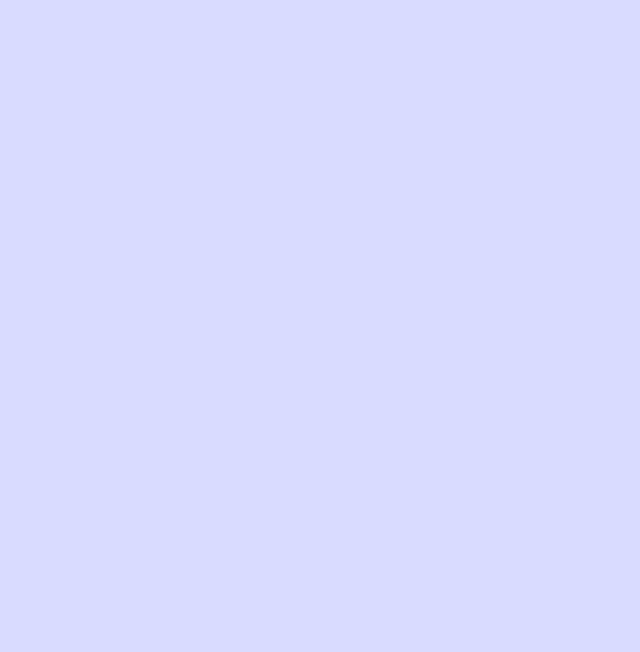
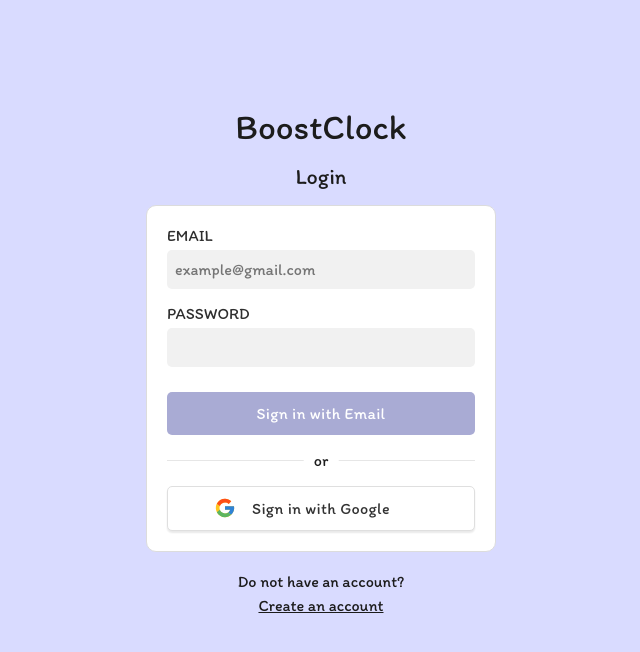
Before and after one commit to flionx/boost-clock, a React (Vite) app: page /login in a window 1280 px wide. Before the commit this address had no page. Shown: the top 652 px of the page, without its empty margins (319-959 px from the left). Built offline with nearby package versions, Linux system fonts and the light colour scheme; a web font is replaced by a local one.

Commit message:
formAuth css, SignUp and SignIn pages

```diff
--- a/package.json
+++ b/package.json
@@ -11,6 +11,7 @@
   },
   "dependencies": {
     "@reduxjs/toolkit": "^2.5.1",
+    "firebase": "^11.4.0",
     "react": "^18.3.1",
     "react-dom": "^18.3.1",
     "react-redux": "^9.2.0",
--- a/src/App.jsx
+++ b/src/App.jsx
@@ -8,6 +8,8 @@ import MainPage from './pages/MainPage.jsx';
 import InfoPage from './pages/InfoPage.jsx';
 import { SecondLayout } from './layouts/SecondLayout.jsx';
 import TermsOfUsePage from './pages/TermsOfUsePage.jsx';
+import SignUpPage from './pages/SignUpPage.jsx';
+import SignInPage from './pages/SignInPage.jsx';
 
 function App() {
 
@@ -21,6 +23,8 @@ function App() {
         <Route path='info' element={<InfoPage />}/>
         <Route path='terms-of-use' element={<TermsOfUsePage />}/>
       </Route>
+      <Route path='signup' element={<SignUpPage />} />
+      <Route path='login' element={<SignInPage />} />
     </Routes>
     </>
   )
--- /dev/null
+++ b/src/components/FormAuth/FormAuth.css
@@ -0,0 +1,84 @@
+.auth__form {
+    padding: 20px;
+    background: white;
+    width: 350px;
+    border-radius: 10px;
+    display: flex;
+    flex-direction: column;
+    align-items: center;
+    margin-bottom: 20px;
+    border: 1px solid #dcdcdc;
+}
+.auth__form label,
+.auth__form input{
+    width: 100%;
+}
+
+.auth__form label{
+    font-size: 1rem;
+    margin-bottom: 5px;
+    color: #2e2e2e;
+}
+.auth__form input{
+    padding: 10px 8px;
+    background: rgb(241, 241, 241);
+    border-radius: 5px;
+    margin-bottom: 15px;
+}
+
+.auth__form button {
+    padding: 10px;
+    width: 100%;
+    text-align: center;
+    border-radius: 5px;
+    letter-spacing: 0.02em;
+    min-width: 70px;
+    padding: 12px;
+
+}
+.auth__button{
+    background: var(--second-color);
+    margin-top: 10px;
+    margin-bottom: 25px;
+    color: white;
+
+}
+
+.auth__google {
+    text-align: center;
+    border-radius: 4px;
+    box-shadow: 0px 2px 2px rgba(0, 0, 0, 0.1);
+    opacity: 0.9;
+    background-color: white;
+    width: 100%;
+    border: 1px solid rgb(220, 220, 220);
+    position: relative;
+}
+.auth__google::before {
+    content:'';
+    position: absolute;
+    top: 50%;
+    left: 15%;
+    transform: translateY(-50%);
+    width: 22px;
+    height: 22px;
+    background-image: url('../../../assets/auth/google.svg');
+}
+
+
+.auth__or {
+    width: 100%;
+    height: 1px;
+    background: rgb(230, 230, 230);
+    margin-bottom: 25px;
+    position: relative;
+}
+.auth__or::after {
+    content: 'or';
+    position: absolute;
+    left: 50%;
+    top: 50%;
+    transform: translate(-50%, -50%);
+    background: white;
+    padding: 0 10px;
+}
--- /dev/null
+++ b/src/components/FormAuth/FormAuth.jsx
@@ -0,0 +1,31 @@
+import React, { useState } from 'react'
+import './FormAuth.css'
+
+const FormAuth = ({title}) => {
+    const [email, setEmail] = useState('')
+    const [password, setPassword] = useState('')
+
+    function checkForm(e) {
+        e.preventDefault();
+        console.log(email, password);
+    }
+
+  return (
+    <form onSubmit={checkForm} className='auth__form'>
+        <label htmlFor="email">EMAIL</label>
+        <input
+            type="email" id="email" placeholder='example@gmail.com'
+            value={email} onChange={e => setEmail(e.target.value)}/>
+
+        <label htmlFor="password">PASSWORD</label>
+        <input
+            type="password" id="password" value={password}
+            onChange={e => setPassword(e.target.value)}/>
+        <button className='auth__button' type='submit'>{title} with Email</button>
+        <div className='auth__or'></div>
+        <button className='auth__google'>{title} with Google</button>
+    </form>
+  )
+}
+
+export default FormAuth
--- /dev/null
+++ b/src/pages/SignInPage.jsx
@@ -0,0 +1,19 @@
+import React from 'react'
+import FormAuth from '../components/FormAuth/FormAuth'
+import { Link } from 'react-router-dom'
+
+const SignInPage = () => {
+  return (
+    <div className='container'>
+        <div className="auth">
+            <h1>BoostClock</h1>
+            <h2>Login</h2>
+            <FormAuth title={'Sign in'}/>
+            <span>Do not have an account?</span>
+            <Link to='/signup'>Create an account</Link>
+        </div>
+    </div>
+  )
+}
+
+export default SignInPage;
--- /dev/null
+++ b/src/pages/SignUpPage.jsx
@@ -0,0 +1,20 @@
+import React from 'react'
+import FormAuth from '../components/FormAuth/FormAuth'
+import { Link } from 'react-router-dom'
+
+const SignUpPage = () => {
+  return (
+    <div className='container'>
+        <div className="auth">
+            <h1>BoostClock</h1>
+            <h2>Create an account</h2>
+            <FormAuth title={'Sign up'}/>
+            <span>Already have an account?</span>
+            <Link to='/login'>Log in</Link>
+        </div>
+
+    </div>
+  )
+}
+
+export default SignUpPage
--- a/src/pages/secondPages.css
+++ b/src/pages/secondPages.css
@@ -38,3 +38,28 @@
 .container-second ul li{
     list-style-type: circle;
 }
+
+
+.auth {
+    display: flex;
+    flex-direction: column;
+    align-items: center;
+    justify-content: center;
+    height: 90vh;
+}
+.auth h1 {
+    font-size: 35px;
+    margin-bottom: 15px;
+}
+.auth h2 {
+    font-size: 22px;
+    margin-bottom: 15px;
+}
+
+.auth a {
+    text-decoration: underline;
+    color: var(--text-color);
+}
+.auth span {
+    margin-bottom: 5px;
+}
```
Also changed, not shown: assets/auth/google.svg (added), 1 other file (tests, documents, lock files or other folders).
